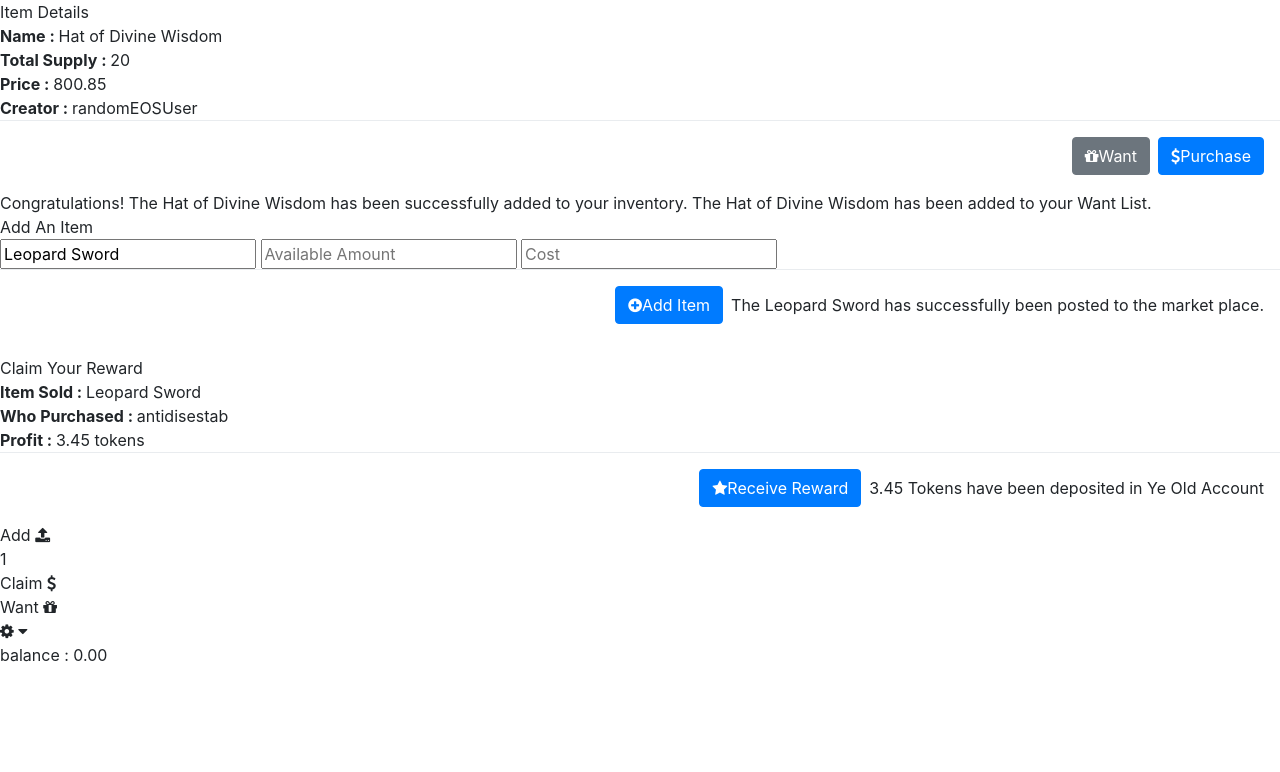
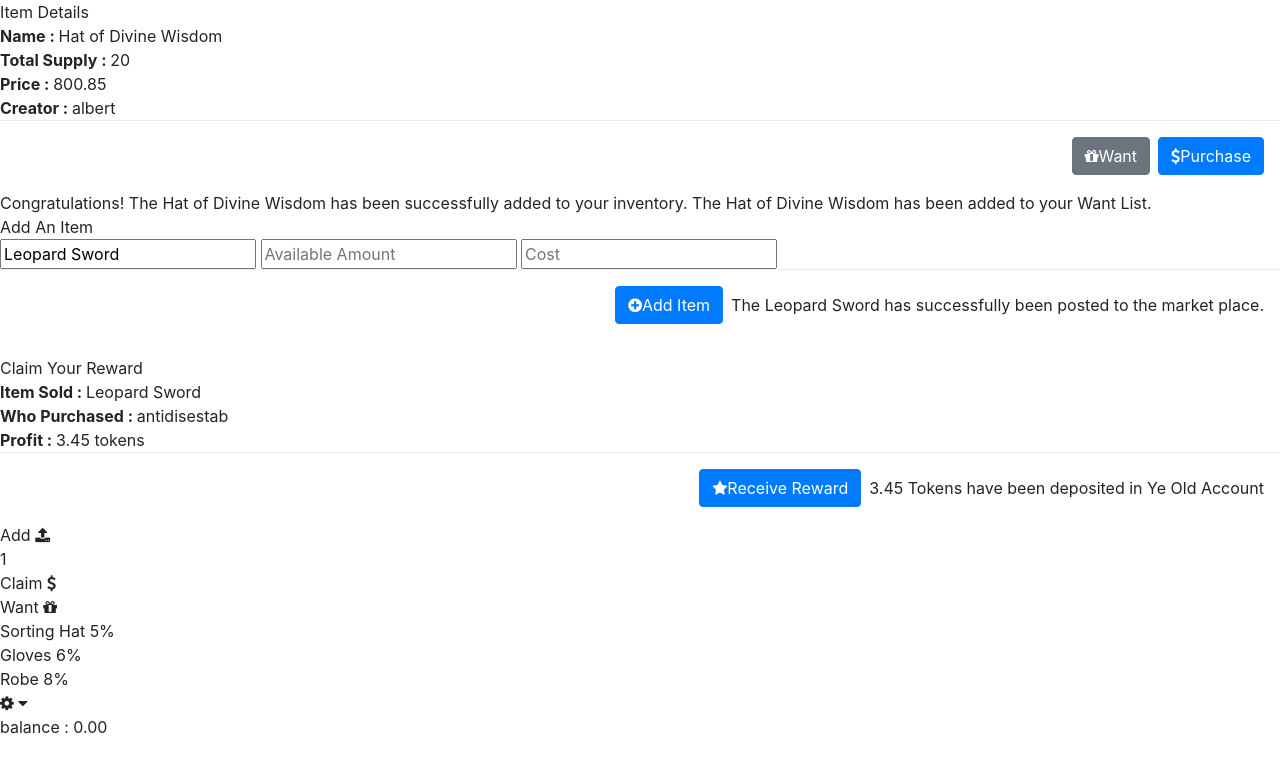
Before and after one commit to MarkStair/PromoIt, a plain HTML site: page PromoteIt/game-idea-ui/index.html in a window 1280 px wide. Drawn offline with nearby package versions, Linux system fonts and the light colour scheme; files that its build step writes are made by us from their sources; a script that the page names is missing; files whose address does not match are found by name; a web font is replaced by a local one.

Commit message:
Add files via upload
Added virtual Inventory Items.

```diff
--- a/PromoteIt/game-idea-ui/index.html
+++ b/PromoteIt/game-idea-ui/index.html
@@ -49,7 +49,7 @@
 
     <div class="menu-row">
       <b>Creator : </b>
-      <span id="purchase-item-creator">randomEOSUser</span>
+      <span id="purchase-item-creator">albert</span>
     </div>
     <div class="modal-footer">
       <button id="want-button" data-request-method="push" type="button" class="btn btn-secondary" data-dismiss="modal"><i class="fa fa-gift"></i>Want</button>
@@ -161,6 +161,25 @@
         </div>
       </div>
 
+      <div class="menu-item">
+        <div id="item-sorting-hat" class="buy-item-inner">
+          <span>Sorting Hat</span>
+          <span class="item-percentage-value">5%</span>
+        </div>
+      </div>
+      <div class="menu-item">
+        <div id="item-gloves" class="buy-item-inner">
+          <span>Gloves</span>
+          <span class="item-percentage-value">6%</span>
+        </div>
+      </div>
+      <div class="menu-item">
+        <div id="item-robe" class="buy-item-inner">
+          <span>Robe</span>
+          <span class="item-percentage-value">8%</span>
+        </div>
+      </div>
+
 
       <div id="right-menu-items">
         <div id="settings-container">
```
